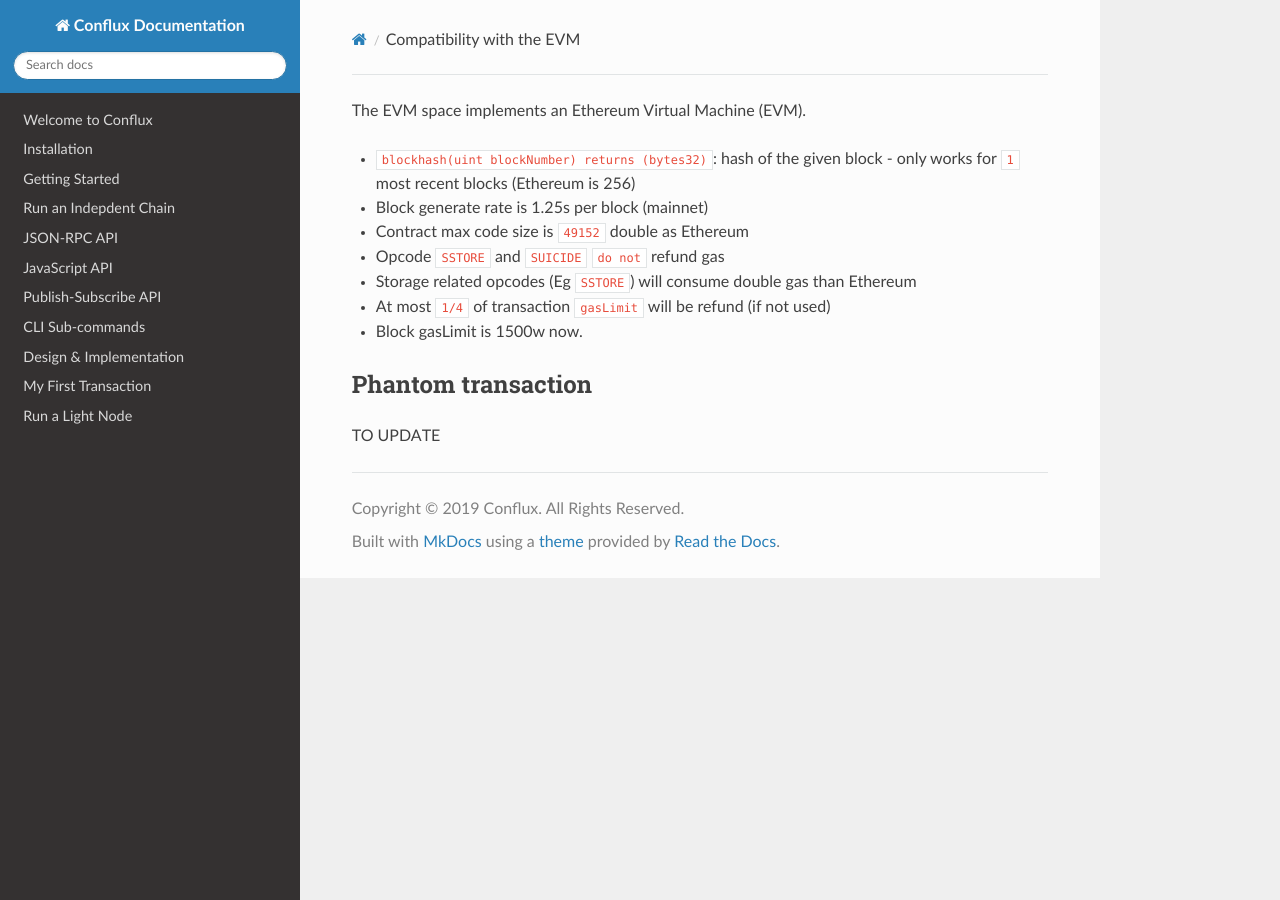
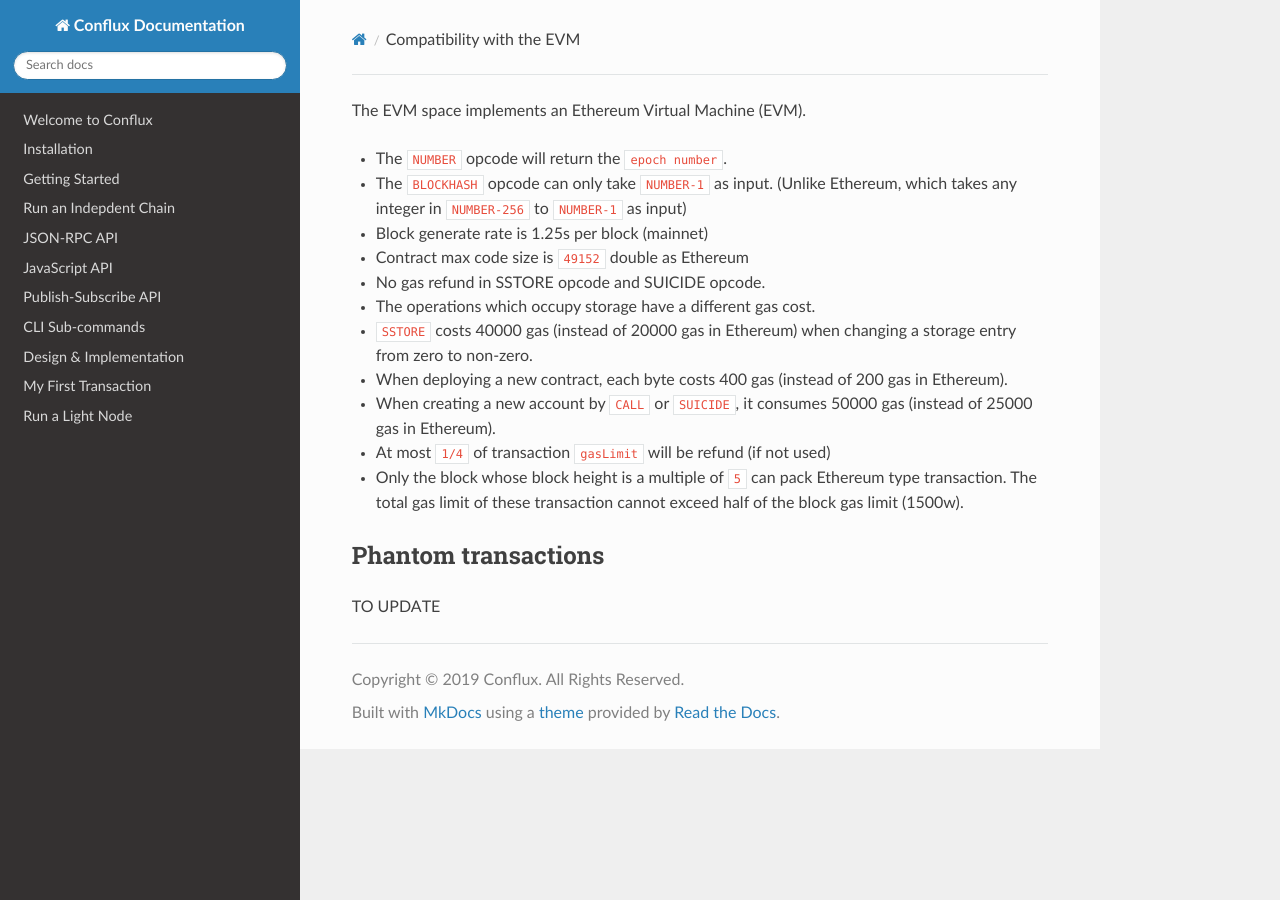
Before and after one commit to Conflux-Chain/conflux-doc, an MkDocs documentation site: the page built from docs/EVM-Space/evm_compatibility.md, in a window 1280 px wide. Built offline with MkDocs 1.6.1, drawn with Linux system fonts in a browser that asks for light colours; nearby versions of some CDN libraries.

Commit message:
update spell

```diff
--- a/docs/EVM-Space/evm_compatibility.md
+++ b/docs/EVM-Space/evm_compatibility.md
@@ -9,14 +9,18 @@ keywords:
 
 The EVM space implements an Ethereum Virtual Machine (EVM).
 
-* `blockhash(uint blockNumber) returns (bytes32)`: hash of the given block - only works for `1` most recent blocks (Ethereum is 256)
+* The `NUMBER` opcode will return the `epoch number`.
+* The `BLOCKHASH` opcode can only take `NUMBER-1` as input. (Unlike Ethereum, which takes any integer in `NUMBER-256` to `NUMBER-1` as input)
 * Block generate rate is 1.25s per block (mainnet)
 * Contract max code size is `49152` double as Ethereum
-* Opcode `SSTORE` and `SUICIDE` `do not` refund gas
-* Storage related opcodes (Eg `SSTORE`) will consume double gas than Ethereum
+* No gas refund in SSTORE opcode and SUICIDE opcode.
+* The operations which occupy storage have a different gas cost.
+  1. `SSTORE` costs 40000 gas (instead of 20000 gas in Ethereum) when changing a storage entry from zero to non-zero.
+  2. When deploying a new contract, each byte costs 400 gas (instead of 200 gas in Ethereum).
+  3. When creating a new account by `CALL` or `SUICIDE`, it consumes 50000 gas (instead of 25000 gas in Ethereum).
 * At most `1/4` of transaction `gasLimit` will be refund (if not used)
-* Block gasLimit is 1500w now.
+* Only the block whose block height is a multiple of `5` can pack Ethereum type transaction. The total gas limit of these transaction cannot exceed half of the block gas limit (1500w).
 
-## Phantom transaction
+## Phantom transactions
 
 TO UPDATE
```
Also changed, not shown: docs/EVM-Space/intro_zh.md (added, +13 -0 lines), docs/EVM-Space/networks.md (+1 -4 lines).
